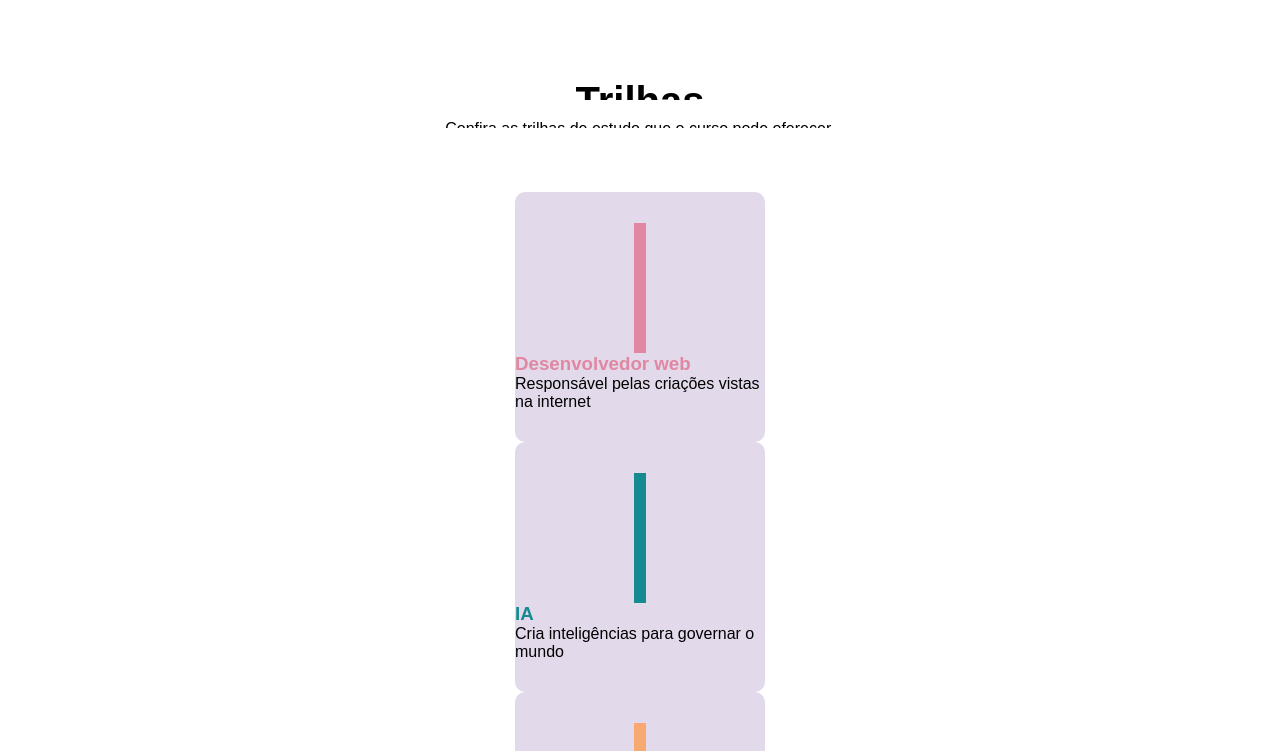
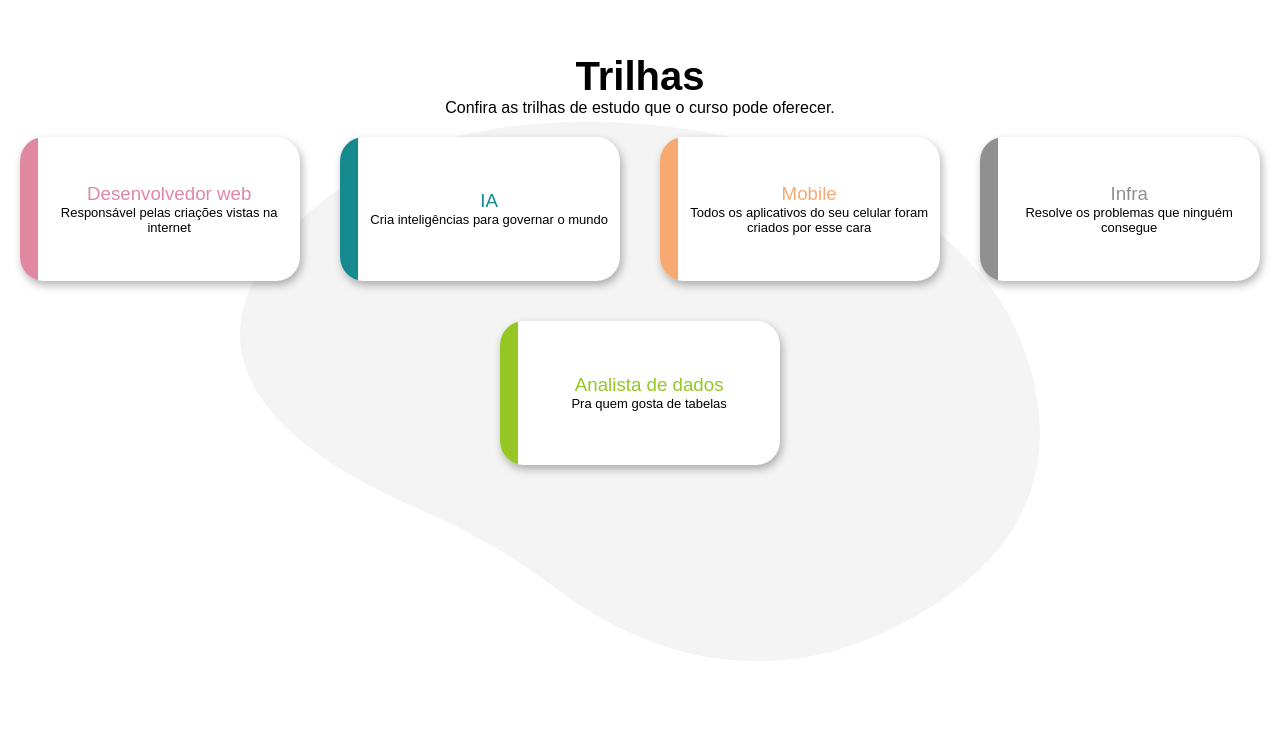
Before and after one commit to OpenDevUFCG/roadmap-cc, a React (Create React App) app: page / in a window 1280 px wide. Shown: the part 1735-2486 px from the top of the page. Built offline with nearby package versions, Linux system fonts and the light colour scheme.

Commit message:
Update styles

```diff
--- a/src/Styles/Styles.css
+++ b/src/Styles/Styles.css
@@ -181,35 +181,53 @@ a {
 }
 
 #trails {
-  width: 100%;
+  width: 100vw;
   height: 100vh;
   display: flex;
   flex-direction: column;
   align-items: center;
+  background-image: url("../assets/img/trilhas.bg.svg");
+  background-repeat: no-repeat;
+  background-position-y: 90px;
+  background-position-x: 50%;
 }
 
 .trails__title {
-  padding-top: 10%;
+  padding-top: 8%;
   font-size: 40px;
 }
 
-.trails__subtitle {
-  padding-top: 20px;
-}
-
 .trails__card__wrapper {
-  margin-top: 5%;
+  display: flex;
+  flex-wrap: wrap;
+  justify-content: center;
 }
 
 .trails__card {
-  width: 250px;
-  height: 250px;
-  background-color: #e2daeb;
+  width: 280px;
+  height: 144px;
+  background-color: #ffff;
+  filter: drop-shadow(2px 4px 4px rgba(0, 0, 0, 0.3));
+  display: flex;
+  border-radius: 24px;
+  margin: 20px;
+}
+
+.card__text__wrapper {
+  width: 100%;
   display: flex;
   flex-direction: column;
+  justify-content: center;
   align-items: center;
-  justify-content: center;
-  border-radius: 10px;
+}
+
+.card__text__wrapper p {
+  text-align: center;
+  font-size: 13px;
+}
+
+.card__text__wrapper h3 {
+  font-weight: normal;
 }
 
 #icon__card {
@@ -311,9 +329,8 @@ a {
 }
 
 #border__color {
-  background-color: red;
-  width: 5%;
-  height: 130px;
+  width: 7%;
+  height: 144px;
 }
 
 .text__wrapper {
```
Also changed, not shown: 1 other file (tests, documents, lock files or other folders).
